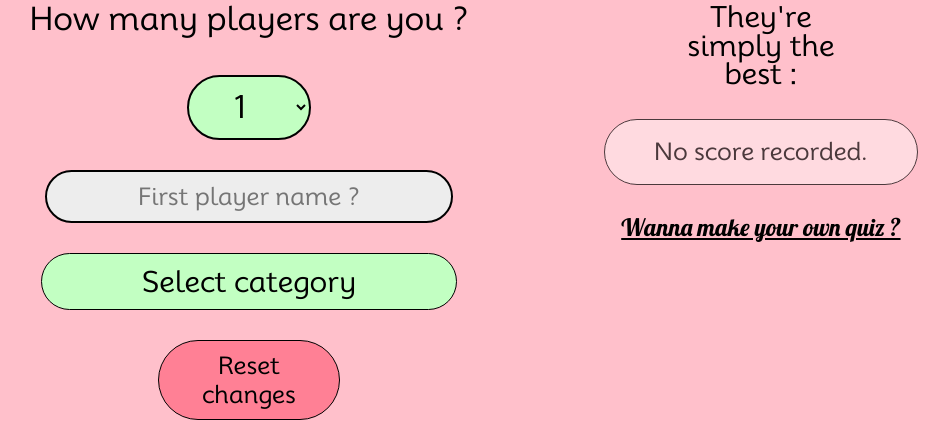
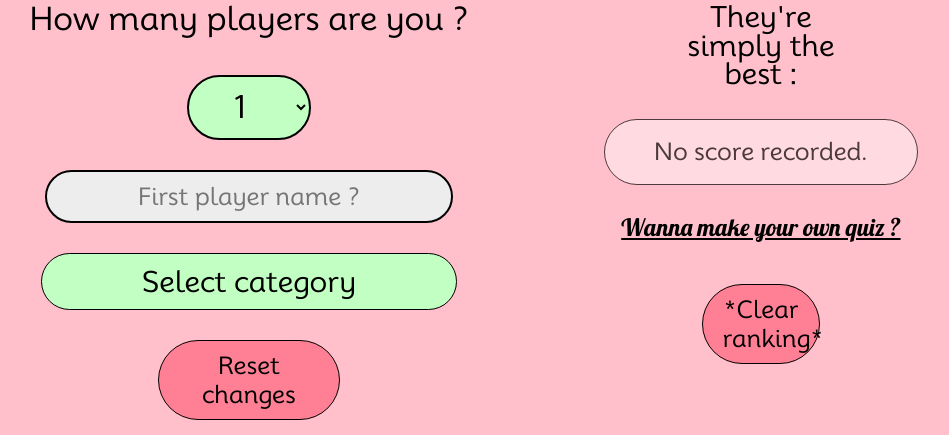
Before and after one commit to Arkayve/come-on-barbie-let-s-go-party, a PHP site: page / in a window 1280 px wide. Shown: the part 615-1050 px from the top of the page, without its empty margins (180-1129 px from the left). Run offline with PHP 8.4, Linux system fonts and the light colour scheme.

Commit message:
add possibility to clear ranking scores

```diff
--- a/assets/css/style.css
+++ b/assets/css/style.css
@@ -137,6 +137,7 @@ h3 {
 }
 
 /* BTN RESET CHANGES */
+.index__ranking-container__btn-clear,
 .index__player__btn-reset {
     background-color: var(--red-light);
     text-align: center;
--- a/assets/js/script.js
+++ b/assets/js/script.js
@@ -438,3 +438,9 @@ document.getElementById('home-mushroom').addEventListener('click', function (eve
 
 // backup of bestScores for test of localstorage functions in another computer
 // [{"name":"A","score":500},{"name":"B","score":450},{"name":"C","score":400},{"name":"D","score":350},{"name":"E","score":300},{"name":"F","score":250},{"name":"G","score":200},{"name":"H","score":150},{"name":"I","score":100},{"name":"J","score":50}];
+
+document.getElementById('index__ranking-container__btn-clear').addEventListener('click', function(event) {
+    const warningText = "Warning, you're about to clear cache of the game. You won't have any scores store after. Are you sure you want to do that ?";
+    if (confirm(warningText)) localStorage.removeItem('bestScores');
+    window.location.reload();
+})
--- a/index.html
+++ b/index.html
@@ -48,6 +48,7 @@
                         :</h3>
                     <ol id="index__ranking-container__list" class="index__ranking-container__list"></ol>
                     <a id="index__own-quiz-link" class="index__own-quiz-link" href="#">Wanna make your own quiz ?</a>
+                    <button type="button" id="index__ranking-container__btn-clear" class="btn index__ranking-container__btn-clear">*Clear ranking*</button>
                 </div>
             </div>
             <div id="index__category-container" class="index__category-container hidden">
```
